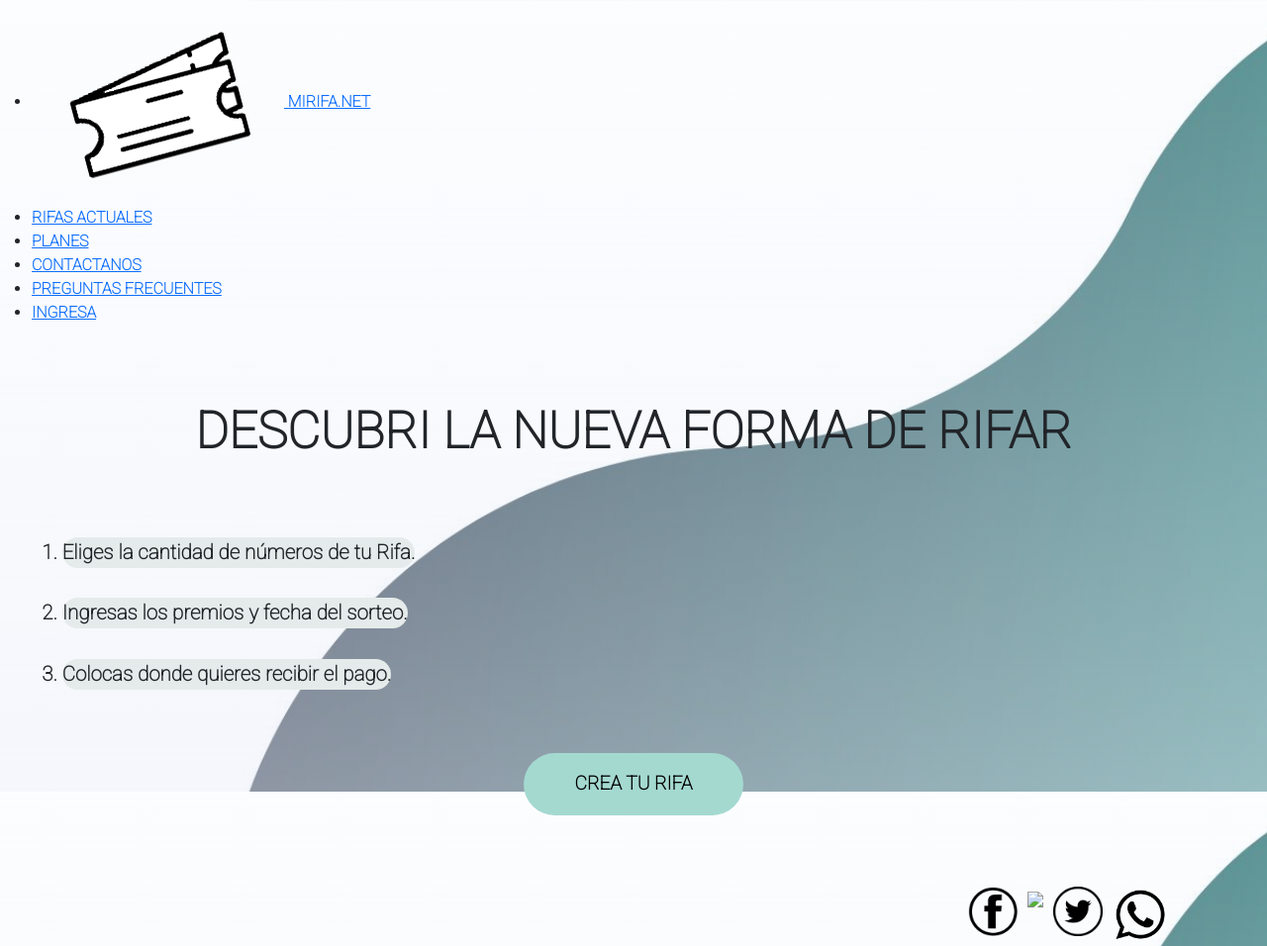
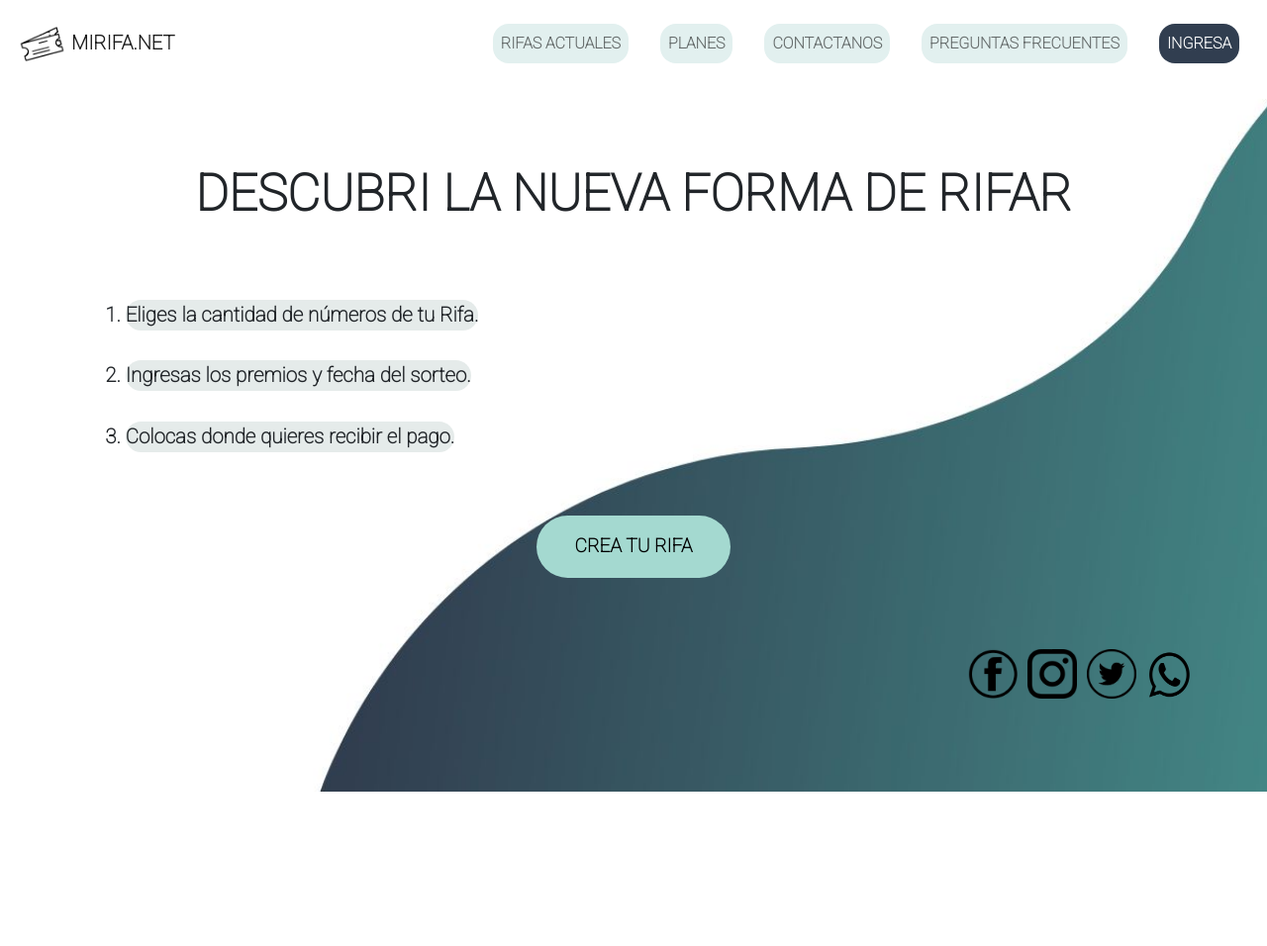
Before and after one commit to vanemanza/ISPC_Proyecto_Integrador, a plain HTML site: page app/html/index.html in a window 1280 px wide. Shown: the whole page at 99% size. After the commit the page ends 800 px from the top, so only its background shows below. Drawn offline with nearby package versions, Linux system fonts and the light colour scheme.

Commit message:
actualizo pag inicio

```diff
--- a/app/css/inicio.css
+++ b/app/css/inicio.css
@@ -1,3 +1,14 @@
+.body1{
+    background: url(../imagenes/Fondo2.jpg) fixed no-repeat;
+    background-size: cover;
+}
+
+
+.container-index{
+    margin: 0 5%;
+}
+
+
 ol li{
     list-style: decimal;
     margin: 1.5em
--- a/app/html/index.html
+++ b/app/html/index.html
@@ -4,29 +4,58 @@
     <meta charset="UTF-8">
     <meta http-equiv="X-UA-Compatible" content="IE=edge">
     <meta name="viewport" content="width=device-width, initial-scale=1.0">
+    <!--css-->
     <link rel="stylesheet" href="../css/styles.css">
-    <link rel="stylesheet" href="../css/inicio.css">
+    <link rel="stylesheet" href="../css/inicio.css"
+    <!-- bootstrap-->
     <link href="https://cdn.jsdelivr.net/npm/bootstrap@5.0.2/dist/css/bootstrap.min.css" rel="stylesheet" integrity="sha384-EVSTQN3/azprG1Anm3QDgpJLIm9Nao0Yz1ztcQTwFspd3yD65VohhpuuCOmLASjC" crossorigin="anonymous">
     <link rel="preconnect" href="https://fonts.googleapis.com">
     <link rel="preconnect" href="https://fonts.gstatic.com" crossorigin>
+    <link rel="preconnect" href="https://fonts.googleapis.com">
+    <link rel="preconnect" href="https://fonts.gstatic.com" crossorigin>
+    <link href="https://fonts.googleapis.com/css2?family=Noto+Sans+JP:wght@300&display=swap" rel="stylesheet">
+    <link href="https://cdn.jsdelivr.net/npm/bootstrap@5.2.2/dist/css/bootstrap.min.css" rel="stylesheet" integrity="sha384-Zenh87qX5JnK2Jl0vWa8Ck2rdkQ2Bzep5IDxbcnCeuOxjzrPF/et3URy9Bv1WTRi" crossorigin="anonymous">
     <link href="https://fonts.googleapis.com/css2?family=Roboto:wght@100&display=swap" rel="stylesheet">
-    <title>MIRIFA.NET</title>
+    <!---->
+    <title>Terminos y condiciones</title>
 </head>
-<body class="fondo2">
+<body class="body1">
     <header>
-        <nav>
-            <ul class="ul_nav">
-                <li class="logo_mf"><a href="./index.html"><img src="../imagenes/Logo-mirifa.png" alt=""> MIRIFA.NET</a></li>
-                <li class="nav_mf"><a href="./rifasactuales.html">RIFAS ACTUALES</a></li>
-                <li class="nav_mf"><a href="">PLANES</a></li>
-                <li class="nav_mf"><a href="">CONTACTANOS</a></li>
-                <li class="nav_mf"><a href="./preguntasfrecuentes.html">PREGUNTAS FRECUENTES</a></li>
-                <li class="login_mf"><a href="">INGRESA</a></li>
-            </ul>
-        </nav>
-        <section>
+        <nav class="navbar navbar-expand-lg d-flex">
+            <div class="container-fluid">
+                <a class="navbar-brand" href="./index.html">
+                    <img src="../imagenes/Logo-mirifa.png" alt="Logo" class="d-inline-block">MIRIFA.NET
+                </a>
+              <button class="navbar-toggler" type="button" data-bs-toggle="collapse" data-bs-target="#navbarNav" aria-controls="navbarNav" aria-expanded="false" aria-label="Toggle navigation">
+                <span class="navbar-toggler-icon"></span>
+              </button>
+              <div class="collapse navbar-collapse justify-content-around" id="navbarNav">
+                <ul class="navbar-nav ms-auto">
+                  <li class="nav-item">
+                    <a class="nav-link" aria-current="page" href="./rifasactuales.html">RIFAS ACTUALES</a>
+                  </li>
+                  <li class="nav-item">
+                    <a class="nav-link" href="./planes.html">PLANES</a>
+                  </li>
+                  <li class="nav-item">
+                    <a class="nav-link" href="#">CONTACTANOS</a>
+                  </li>
+                  <li class="nav-item">
+                    <a class="nav-link" href="./preguntasfrecuentes.html">PREGUNTAS FRECUENTES</a>
+                  </li>
+                  <li class="nav-item">
+                    <a class="nav-link nav-login text-white" href="#">INGRESA</a>
+                  </li>
+                </ul>
+              </div>
+            </div>
+          </nav>
+
+        </header>
+        <div class="container-index">
+          <section>
             <p>
-                <h1 class="letra">DESCUBRI LA NUEVA FORMA DE RIFAR</h1>
+                <h1 class="letra text-center fw-bolder">DESCUBRI LA NUEVA FORMA DE RIFAR</h1>
             </p>
         </section>
         <ol>
@@ -41,13 +70,15 @@
         </form>
     </section>
         <div class="redes">
-            <a href="#"><img class="social" src="../imagenes/facebook1.png"></a>
-            <a href="#"><img class="social" src="../imagenes/instagram (1).png"></a>
-            <a href="#"><img class="social" src="../imagenes/twitter2.png"></a>
-            <a href="#"><img class="social1" src="../imagenes/whatsapp2.png"></a>
+            <a href="#"><img class="social" width="50pxpx" height="50px" src="../imagenes/facebook1.png"></a>
+            <a href="#"><img class="social" width="50pxpx" height="50px" src="../imagenes/instagram1.png"></a>
+            <a href="#"><img class="social" width="50pxpx" height="50px" src="../imagenes/twitter2.png"></a>
+            <a href="#"><img class="social" width="55pxpx" height="55px" src="../imagenes/whatsapp2.png"></a>
 
         </div>
-    </header>
+    </div>
+
+
     <script src="https://cdn.jsdelivr.net/npm/@popperjs/core@2.9.2/dist/umd/popper.min.js" integrity="sha384-IQsoLXl5PILFhosVNubq5LC7Qb9DXgDA9i+tQ8Zj3iwWAwPtgFTxbJ8NT4GN1R8p" crossorigin="anonymous"></script>
     <script src="https://cdn.jsdelivr.net/npm/bootstrap@5.0.2/dist/js/bootstrap.min.js" integrity="sha384-cVKIPhGWiC2Al4u+LWgxfKTRIcfu0JTxR+EQDz/bgldoEyl4H0zUF0QKbrJ0EcQF" crossorigin="anonymous"></script>
 </body>
```
